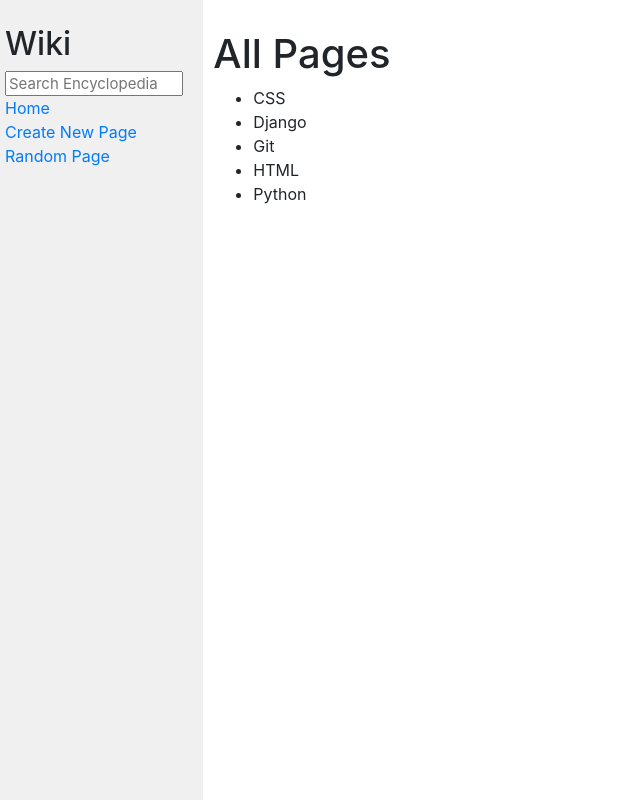
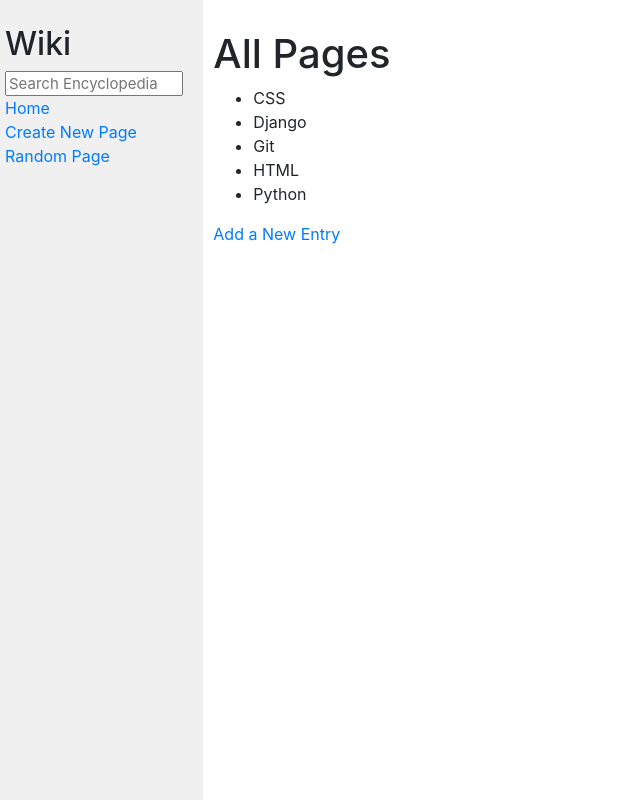
Before and after one commit to trinikaka/Harvard, a Django app: page /wiki/ in a window 1280 px wide. Shown: the whole page, without its empty margins (0-640 px from the left). Run offline with Django 3.2, Linux system fonts and the light colour scheme; some libraries are stand-ins or nearby versions.

Commit message:
app_name= "entries"

```diff
--- a/wiki/wiki/encyclopedia/templates/encyclopedia/add.html
+++ b/wiki/wiki/encyclopedia/templates/encyclopedia/add.html
@@ -11,5 +11,5 @@
         <input type="text " name="entry">
         <input type="submit">
     </form>
-
+    <a href = "{% url 'entries:index' %}" > View Entries</a>
 {% endblock %}
--- a/wiki/wiki/encyclopedia/templates/encyclopedia/index.html
+++ b/wiki/wiki/encyclopedia/templates/encyclopedia/index.html
@@ -13,4 +13,5 @@
         {% endfor %}
     </ul>
 
+<a href="{% url 'entries:add' %}">Add a New Entry</a>
 {% endblock %}
--- a/wiki/wiki/encyclopedia/templates/encyclopedia/layout.html
+++ b/wiki/wiki/encyclopedia/templates/encyclopedia/layout.html
@@ -16,13 +16,13 @@
                     <input class="search" type="text" name="q" placeholder="Search Encyclopedia">
                 </form>
                 <div>
-                    <a href="{% url 'index' %}">Home</a>
+                    <a href="{% url 'entries:index' %}">Home</a>
                 </div>
                 <div>
-                    <a href="{% url 'add' %}">Create New Page</a>
+                    <a href="{% url 'entries:add' %}">Create New Page</a>
                 </div>
                 <div>
-                    <a href="{% url 'index' %}">Random Page</a>
+                    <a href="{% url 'entries:index' %}">Random Page</a>
                 </div>
                 {% block nav %}
                 {% endblock %}
--- a/wiki/wiki/encyclopedia/urls.py
+++ b/wiki/wiki/encyclopedia/urls.py
@@ -1,6 +1,9 @@
 from django.urls import path
 
 from . import views
+
+
+app_name= "entries"
 
 urlpatterns = [
     path("", views.index, name="index"),
--- a/wiki/wiki/wiki/urls.py
+++ b/wiki/wiki/wiki/urls.py
@@ -16,6 +16,7 @@ Including another URLconf
 from django.contrib import admin
 from django.urls import include, path
 
+
 urlpatterns = [
     path('admin/', admin.site.urls),
     path('wiki/', include("encyclopedia.urls"))
```
Also changed, not shown: wiki/wiki/encyclopedia/views.py (line endings or trailing spaces).
